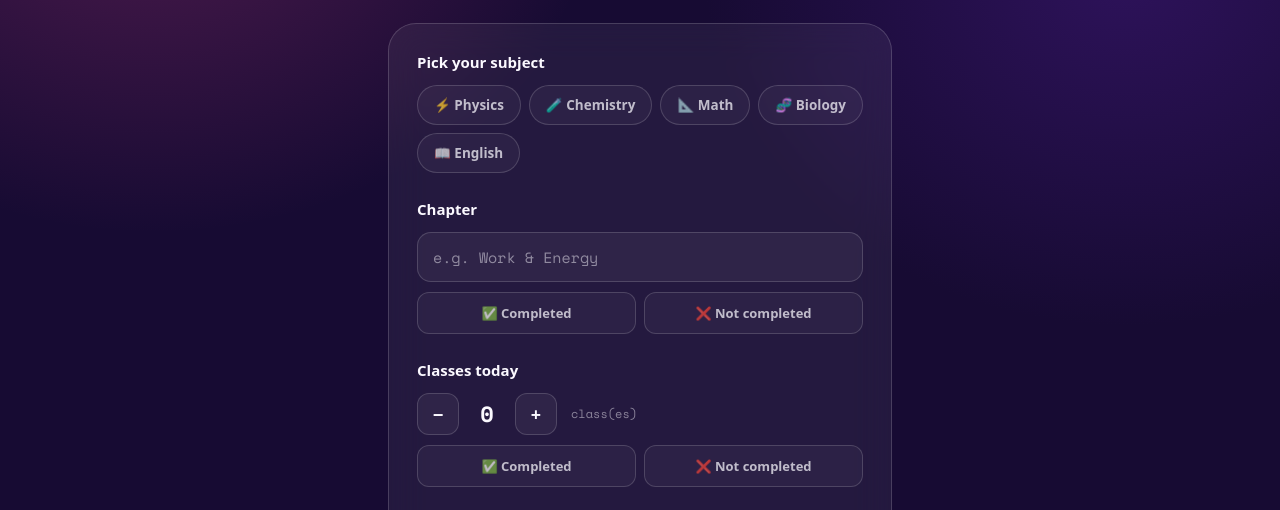
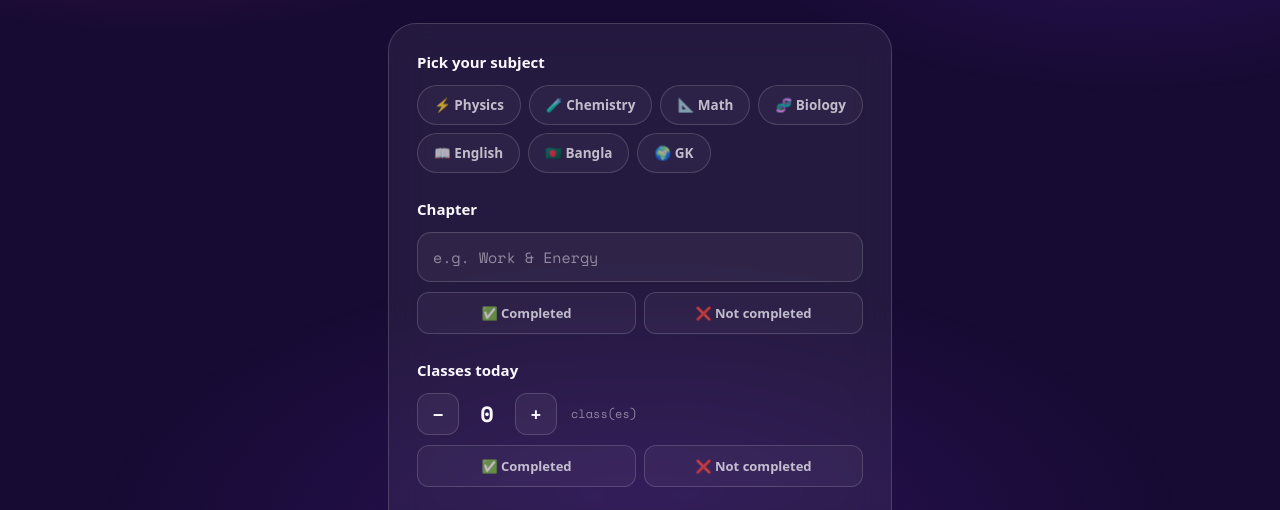
Before and after one commit to HamimTalukder/Study-log-generator, a plain HTML site: page index.html in a window 1280 px wide. Shown: the part 269-779 px from the top of the page. Drawn offline with nearby package versions, Linux system fonts and the light colour scheme; a web font is replaced by a local one.

Commit message:
Update index.html

```diff
--- a/index.html
+++ b/index.html
@@ -34,17 +34,25 @@
   html, body { margin: 0; padding: 0; }
   body {
     background: var(--bg-a);
-    background-image:
-      radial-gradient(60% 50% at 12% 8%, rgba(193,59,132,0.35), transparent 60%),
-      radial-gradient(55% 45% at 88% 18%, rgba(58,22,112,0.65), transparent 60%),
-      radial-gradient(70% 55% at 50% 100%, rgba(58,22,112,0.55), transparent 60%);
-    background-repeat: no-repeat;
     color: var(--text-hi);
     font-family: var(--font-display);
     font-weight: 400;
     min-height: 100vh;
     -webkit-font-smoothing: antialiased;
     line-height: 1.4;
+    position: relative;
+  }
+  body::before {
+    content: "";
+    position: fixed;
+    inset: 0;
+    z-index: -1;
+    pointer-events: none;
+    background-image:
+      radial-gradient(60% 50% at 12% 8%, rgba(193,59,132,0.35), transparent 60%),
+      radial-gradient(55% 45% at 88% 18%, rgba(58,22,112,0.65), transparent 60%),
+      radial-gradient(70% 55% at 50% 100%, rgba(58,22,112,0.55), transparent 60%);
+    background-repeat: no-repeat;
   }
 
   .wrap {
@@ -396,6 +404,8 @@
         <button class="chip" data-subject="Math" data-emoji="📐">📐 Math</button>
         <button class="chip" data-subject="Biology" data-emoji="🧬">🧬 Biology</button>
         <button class="chip" data-subject="English" data-emoji="📖">📖 English</button>
+        <button class="chip" data-subject="Bangla" data-emoji="🇧🇩">🇧🇩 Bangla</button>
+        <button class="chip" data-subject="GK" data-emoji="🌍">🌍 GK</button>
       </div>
     </div>
 
```
